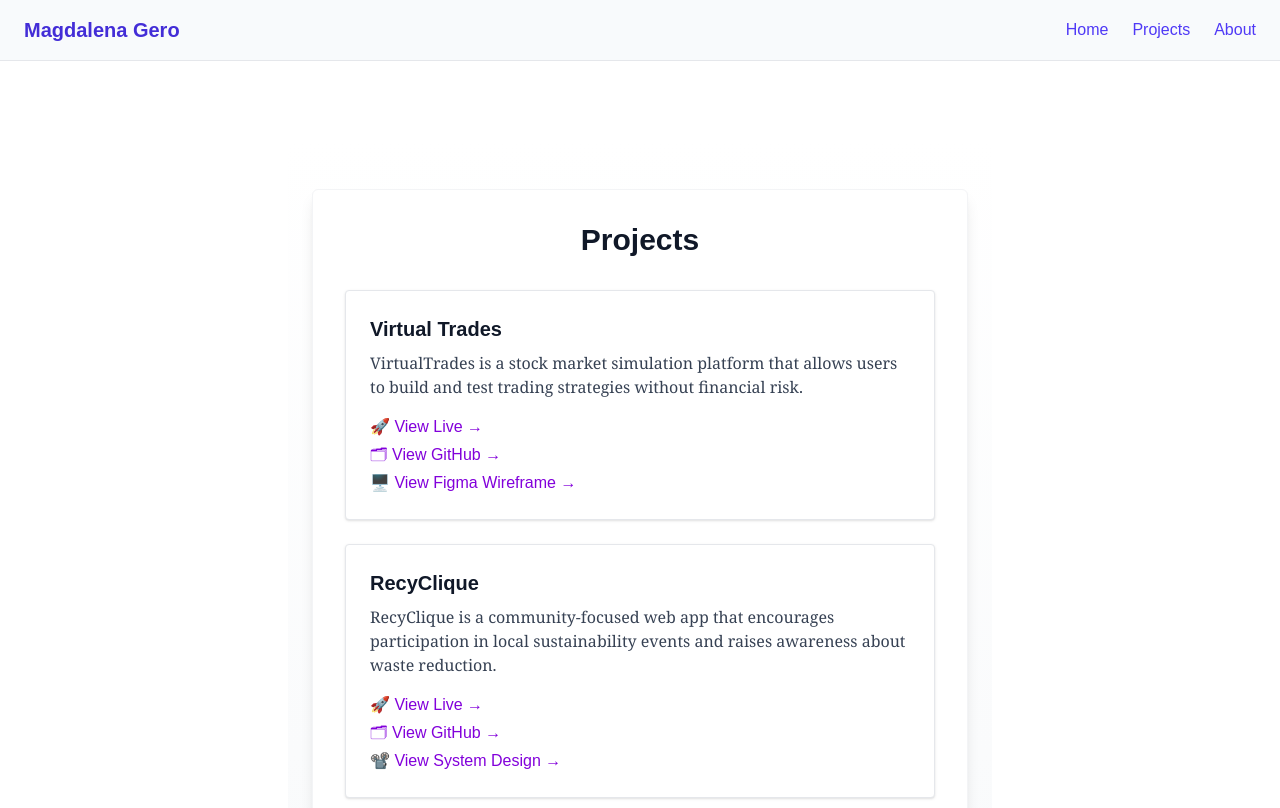
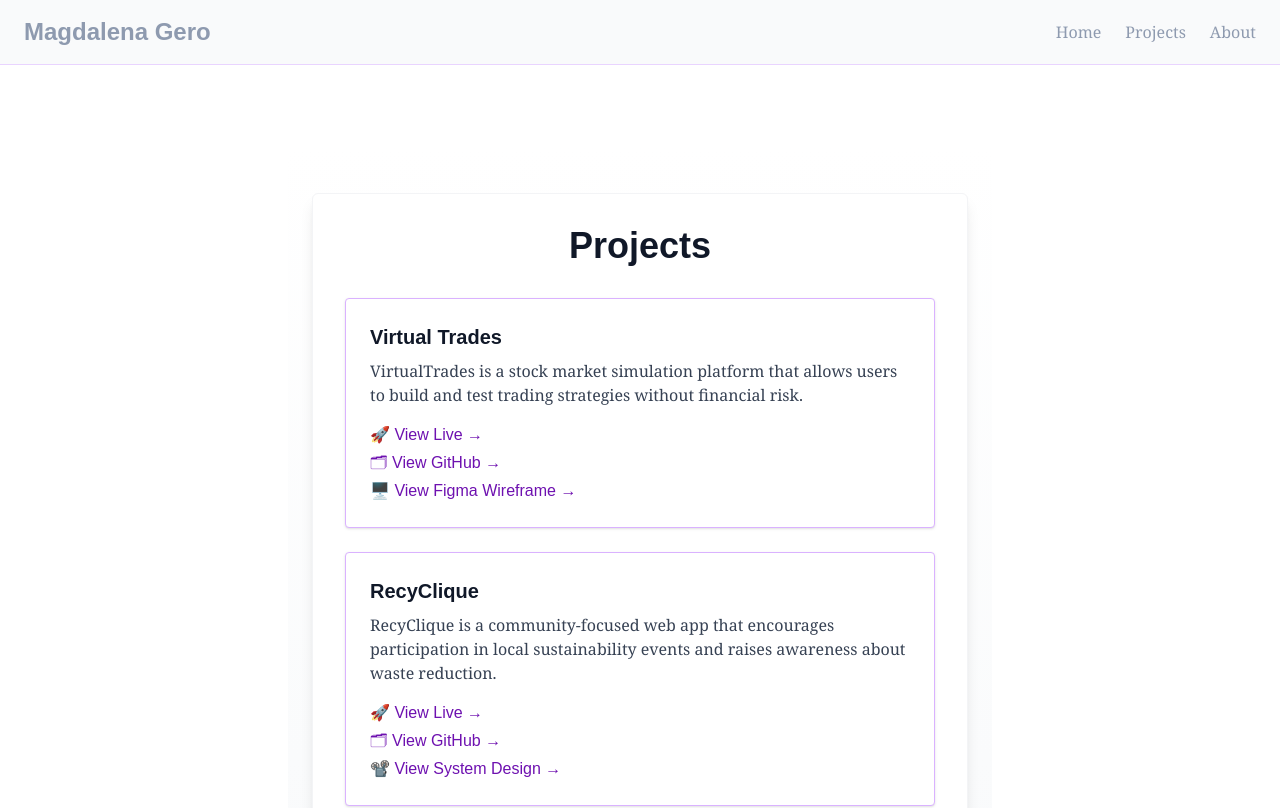
Before and after one commit to magdalenamaygero/my-portfolio, a Next.js app: page /projects in a window 1280 px wide. Shown: the top 808 px of the page. Built offline with nearby package versions, Linux system fonts and the light colour scheme.

Commit message:
adjusted color and background

```diff
--- a/src/app/about/page.tsx
+++ b/src/app/about/page.tsx
@@ -41,7 +41,7 @@ export default function AboutPage() {
           {/* Medium Articles */}
           <section>
             <h2 className="text-2xl font-semibold mb-4 text-gray-900">Articles on Medium</h2>
-            <ul className="space-y-3 text-indigo-800 text-lg">
+            <ul className="space-y-3 text-purple-800 text-lg">
               <li>
                 <a href="https://medium.com/@magdalenamgero/react-b2de21f539b4" target="_blank" rel="noopener noreferrer" className="hover:underline">
                   🔗 React
@@ -82,7 +82,7 @@ export default function AboutPage() {
                   height={250}
                   className="rounded-lg shadow-md"
                 />
-                <p className="text-gray-700 text-lg">
+                <p className="text-gray-700 text-lg font-serif">
                   I spend time mentoring young engineers, guiding them through the world of software development.
                 </p>
               </div>
@@ -94,7 +94,7 @@ export default function AboutPage() {
                   height={250}
                   className="rounded-lg shadow-md"
                 />
-                <p className="text-gray-700 text-lg">
+                <p className="text-gray-700 text-lg font-serif">
                 After teaching at The Marcy Lab School in Brooklyn, NY, I proudly cheered my students on as they crossed the graduation podium.
                 </p>
               </div>
@@ -106,7 +106,7 @@ export default function AboutPage() {
                   height={250}
                   className="rounded-lg shadow-md"
                 />
-                <p className="text-gray-700 text-lg">
+                <p className="text-gray-700 text-lg font-serif">
                 Most recently, I completed three cycles of the Google Software Engineering Program (GSWEP), where I worked closely with Google engineers to deepen my knowledge of data structures, algorithms, and technical interview preparation.</p>
               </div>
               <div className="grid grid-cols-1 sm:grid-cols-2 gap-6 items-center">
@@ -117,7 +117,7 @@ export default function AboutPage() {
                   height={250}
                   className="rounded-lg shadow-md"
                 />
-                <p className="text-gray-700 text-lg">
+                <p className="text-gray-700 text-lg font-serif">
                   I continuously strive to improve my skills in problem-solving, data structures and algorithms, and new technologies. Recently, I successfully completed a Microsoft course: Introduction to Computers and Operating Systems and Security.
                 </p>
               </div>
@@ -129,7 +129,7 @@ export default function AboutPage() {
                   height={250}
                   className="rounded-lg shadow-md"
                 />
-                <p className="text-gray-700 text-lg">
+                <p className="text-gray-700 text-lg font-serif">
                   Last but not least, my family is my strongest support system, and I'm grateful for their unwavering love and encouragement.
                 </p>
               </div>
--- a/src/app/layout.tsx
+++ b/src/app/layout.tsx
@@ -15,19 +15,24 @@ export default function RootLayout({
 }) {
   return (
     <html lang="en">
-      <body className="flex flex-col min-h-screen bg-white text-gray-800 font-sans">
+      <body className="flex flex-col min-h-screen bg-white text-gray-900 font-sans">
         {/* Navbar */}
-<nav className="w-full px-6 py-4 border-b border-gray-200 bg-slate-50 flex justify-between items-center shadow-sm">
-  <Link href="/" className="text-xl font-bold text-indigo-700 hover:text-indigo-900 transition-colors">
-    Magdalena Gero
-  </Link>
-  <div className="space-x-6 text-md font-medium">
-    <Link href="/" className="text-indigo-600 hover:text-indigo-800 transition-colors">Home</Link>
-    <Link href="/projects" className="text-indigo-600 hover:text-indigo-800 transition-colors">Projects</Link>
-    <Link href="/about" className="text-indigo-600 hover:text-indigo-800 transition-colors">About</Link>
-  </div>
-</nav>
-
+      <nav className="w-full px-6 py-4 border-b border-purple-200 bg-gray-50 flex justify-between items-center shadow-sm">
+          <Link href="/" className="text-2xl font-bold text-[#8E9AAF]  hover:text-purple-800 transition-colors duration-200">
+            Magdalena Gero
+          </Link>
+          <div className="space-x-6 text-md font-serif">
+            <Link href="/" className="text-[#8E9AAF]  hover:text-purple-700 hover:underline transition-colors duration-200">
+              Home
+            </Link>
+            <Link href="/projects" className="text-[#8E9AAF]  hover:text-purple-700 hover:underline transition-colors duration-200">
+              Projects
+            </Link>
+            <Link href="/about" className="text-[#8E9AAF]  hover:text-purple-700 hover:underline transition-colors duration-200">
+              About
+            </Link>
+          </div>
+        </nav>
 
         {/* Main Content */}
         <main className="flex-1 px-6 py-12 bg-white">
@@ -39,7 +44,7 @@ export default function RootLayout({
 
 
         {/* Footer */}
-        <footer className="border-t border-gray-200 bg-slate-50 text-gray-700 text-sm font-sans text-center py-6">
+        <footer className="border-t border-purple-200 bg-slate-50 text-gray-900 text-sm font-sans text-center py-6">
           Connect:
           <a href="https://linkedin.com/in/magdalena-may-gero" className="ml-4 hover:underline" target="_blank" rel="noopener noreferrer">
             🔗 LinkedIn
--- a/src/app/page.tsx
+++ b/src/app/page.tsx
@@ -30,7 +30,7 @@ export default function HomePage() {
 
           <Link
             href="/projects"
-            className="inline-block mt-4 px-6 py-2 bg-purple-600 text-white rounded-md hover:bg-purple-700 transition-transform duration-200 hover:-translate-y-1 hover:scale-105"
+            className="inline-block mt-4 px-6 py-2 bg-[#8E9AAF] text-white rounded-md hover:bg-[#7A869C] transition-transform duration-200 hover:-translate-y-1 hover:scale-105"
           >
             View My Projects →
           </Link>
@@ -48,7 +48,7 @@ export default function HomePage() {
 
           <Link
             href="/about"
-            className="inline-block mt-4 px-6 py-2 bg-purple-600 text-white rounded-md hover:bg-purple-700 transition-transform duration-200 hover:-translate-y-1 hover:scale-105"
+            className="inline-block mt-4 px-6 py-2 bg-[#8E9AAF] text-white rounded-md hover:bg-[#7A869C] transition-transform duration-200 hover:-translate-y-1 hover:scale-105"
           >
             About Me →
           </Link>
--- a/src/app/projects/page.tsx
+++ b/src/app/projects/page.tsx
@@ -40,12 +40,13 @@ export default function ProjectsPage() {
           animate={{ opacity: 1, y: 0 }}
           transition={{ duration: 0.6 }}
         >
-          <h1 className="text-3xl font-bold mb-8 text-gray-900 text-center">Projects</h1>
+          <h1 className="text-4xl font-bold mb-8 text-gray-900 text-center">Projects</h1>
+
           <ul className="space-y-6">
             {projects.map((project, index) => (
             <motion.li
               key={project.title}
-                className="rounded p-6 shadow-sm bg-white border border-gray-200"
+              className="rounded p-6 shadow-sm bg-white border border-purple-300"
               initial={{ opacity: 0, y: 20 }}
               whileInView={{ opacity: 1, y: 0 }}
               viewport={{ once: true, amount: 0.3 }}
@@ -59,37 +60,34 @@ export default function ProjectsPage() {
                   href={project.link}
                   target="_blank"
                   rel="noopener noreferrer"
-                    className="text-purple-700 hover:underline font-medium block"
+                  className="text-purple-800 hover:underline font-medium block"
                 >
                   🚀 View Live →
                 </a>
-
                 <a
                   href={project.repo}
                   target="_blank"
                   rel="noopener noreferrer"
-                    className="text-purple-700 hover:underline font-medium block"
+                  className="text-purple-800 hover:underline font-medium block"
                 >
                   🗂 View GitHub →
                 </a>
-
                 {project.figma && (
                   <a
                     href={project.figma}
                     target="_blank"
                     rel="noopener noreferrer"
-                      className="text-purple-700 hover:underline font-medium block"
+                    className="text-purple-800 hover:underline font-medium block"
                   >
                     🖥️ View Figma Wireframe →
                   </a>
                 )}
-
                 {project.presentation && (
                   <a
                     href={project.presentation}
                     target="_blank"
                     rel="noopener noreferrer"
-                      className="text-purple-700 hover:underline font-medium block"
+                    className="text-purple-800 hover:underline font-medium block"
                   >
                     📽️ View System Design →
                   </a>
```
Lines whose indentation alone changed are shown as unchanged.
